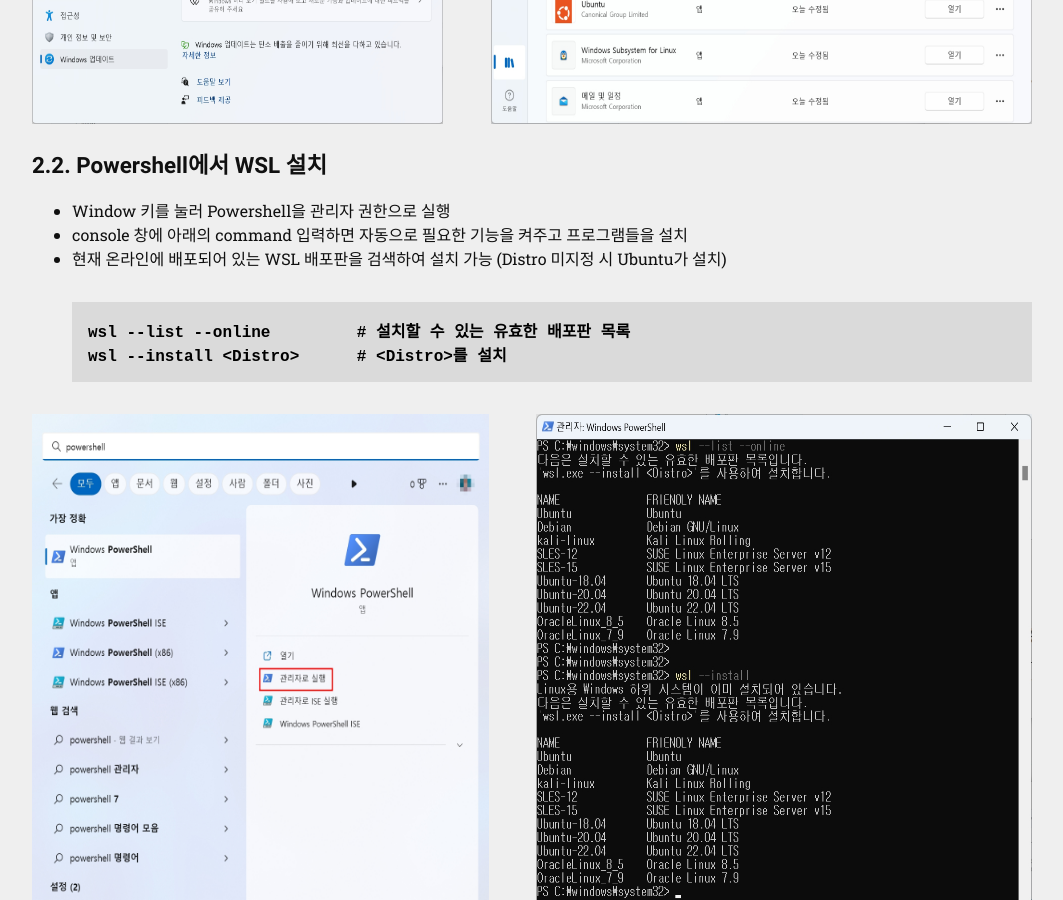
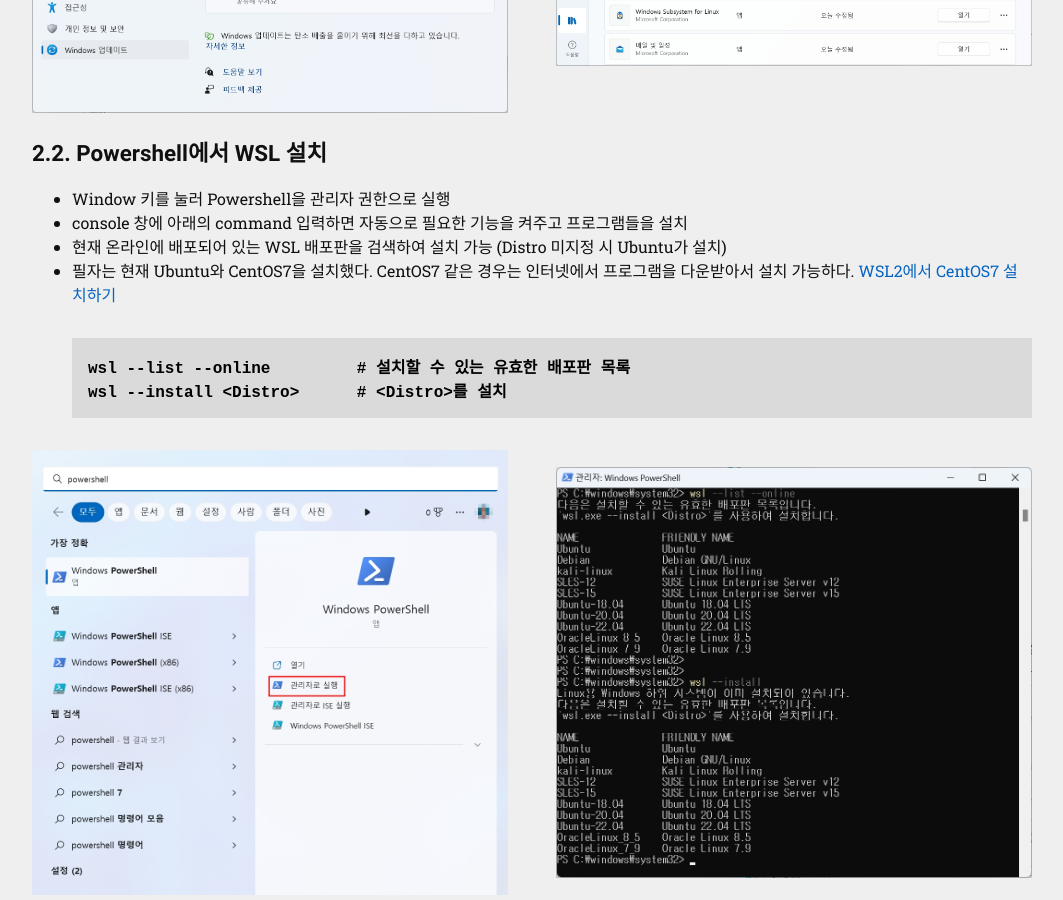
Before and after one commit to bear11235/bear11235.github.io, a Jekyll site: the page built from _posts/Computer/2023-01-29-Install-WSL2-on-Win11.md, in a window 1280 px wide and 900 px high, scrolled down 1143 px. Shown: the whole window, without its empty margins (108-1171 px from the left). Built offline with Jekyll 4.4.1, drawn with Linux system fonts in a browser that asks for light colours.

````diff
--- a/_posts/Computer/2023-01-29-Install-WSL2-on-Win11.md
+++ b/_posts/Computer/2023-01-29-Install-WSL2-on-Win11.md
@@ -26,12 +26,12 @@ fb_app_id: example
 <div class="sx-center row">
     <a href="/assets/img/posts/Computer/window-update.jpg" data-lity>
         <img    src="/assets/img/posts/Computer/window-update.jpg"
-                height="400"/>
+                width="500"/>
     </a>
     &nbsp;&nbsp;&nbsp;&nbsp;&nbsp;&nbsp;&nbsp;&nbsp;&nbsp;&nbsp;&nbsp;&nbsp;
     <a href="/assets/img/posts/Computer/store-update.jpg" data-lity>
         <img    src="/assets/img/posts/Computer/store-update.jpg"
-                height="400"/>
+                width="500"/>
     </a>
 </div>
 
@@ -39,19 +39,20 @@ fb_app_id: example
  - Window 키를 눌러 Powershell을 관리자 권한으로 실행
  - console 창에 아래의 command 입력하면 자동으로 필요한 기능을 켜주고 프로그램들을 설치
  - 현재 온라인에 배포되어 있는 WSL 배포판을 검색하여 설치 가능 (Distro 미지정 시  Ubuntu가 설치)
-    ```
+ - 필자는 현재 Ubuntu와 CentOS7을 설치했다. CentOS7 같은 경우는 인터넷에서 프로그램을 다운받아서 설치 가능하다. <a href="https://8ugust-dev.tistory.com/4"> WSL2에서 CentOS7 설치하기</a>
+```
 wsl --list --online         # 설치할 수 있는 유효한 배포판 목록
 wsl --install <Distro>      # <Distro>를 설치
-    ```
+```
 
 <div class="sx-center row">
     <a href="/assets/img/posts/Computer/powershell-admin.jpg" data-lity>
         <img    src="/assets/img/posts/Computer/powershell-admin.jpg"
-                height="500"/>
+                width="500"/>
     </a>
     &nbsp;&nbsp;&nbsp;&nbsp;&nbsp;&nbsp;&nbsp;&nbsp;&nbsp;&nbsp;&nbsp;&nbsp;
     <a href="/assets/img/posts/Computer/wsl-install.jpg" data-lity>
         <img    src="/assets/img/posts/Computer/wsl-install.jpg"
-                height="500"/>
+                width="500"/>
     </a>
 </div>
````
